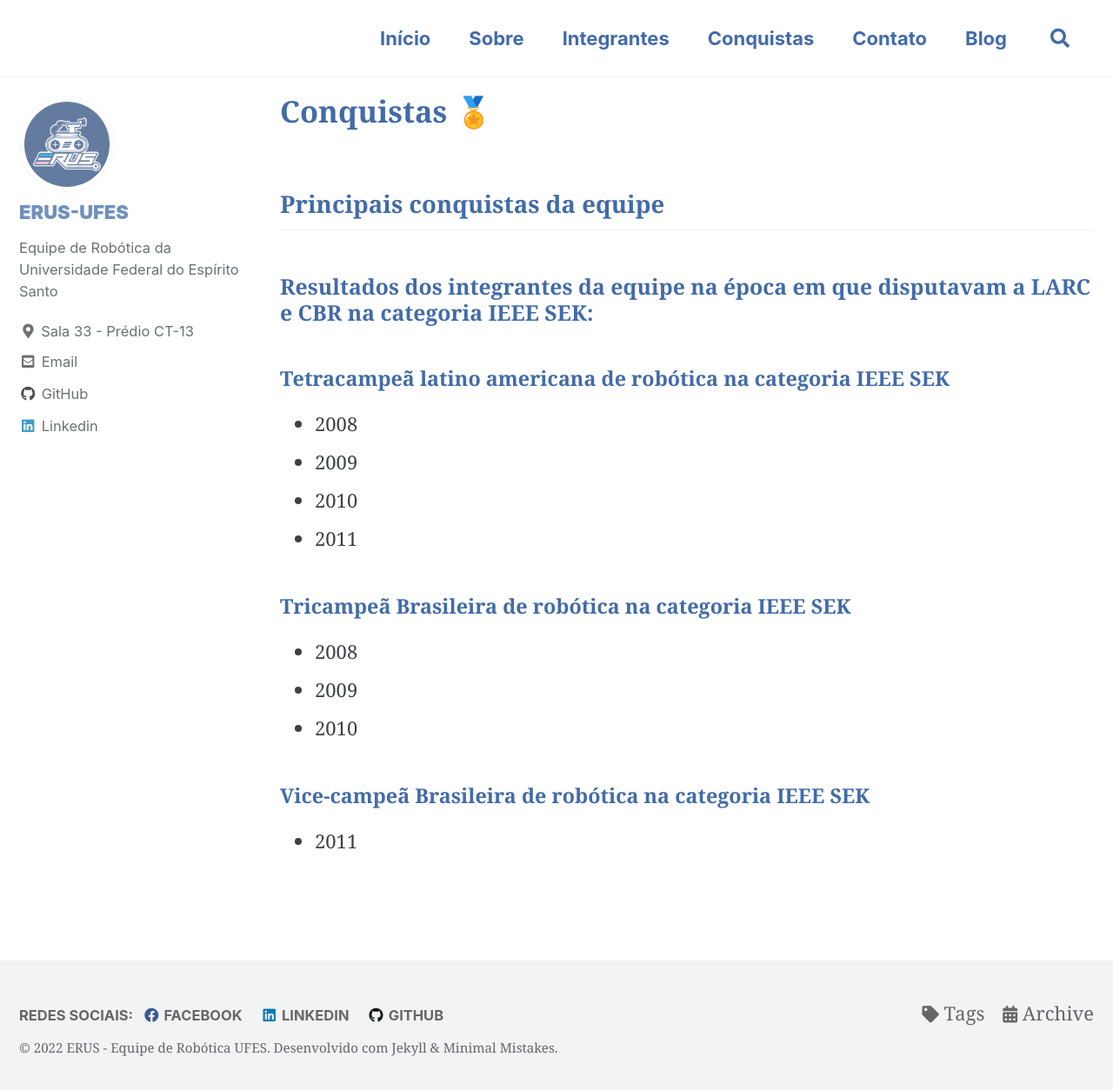
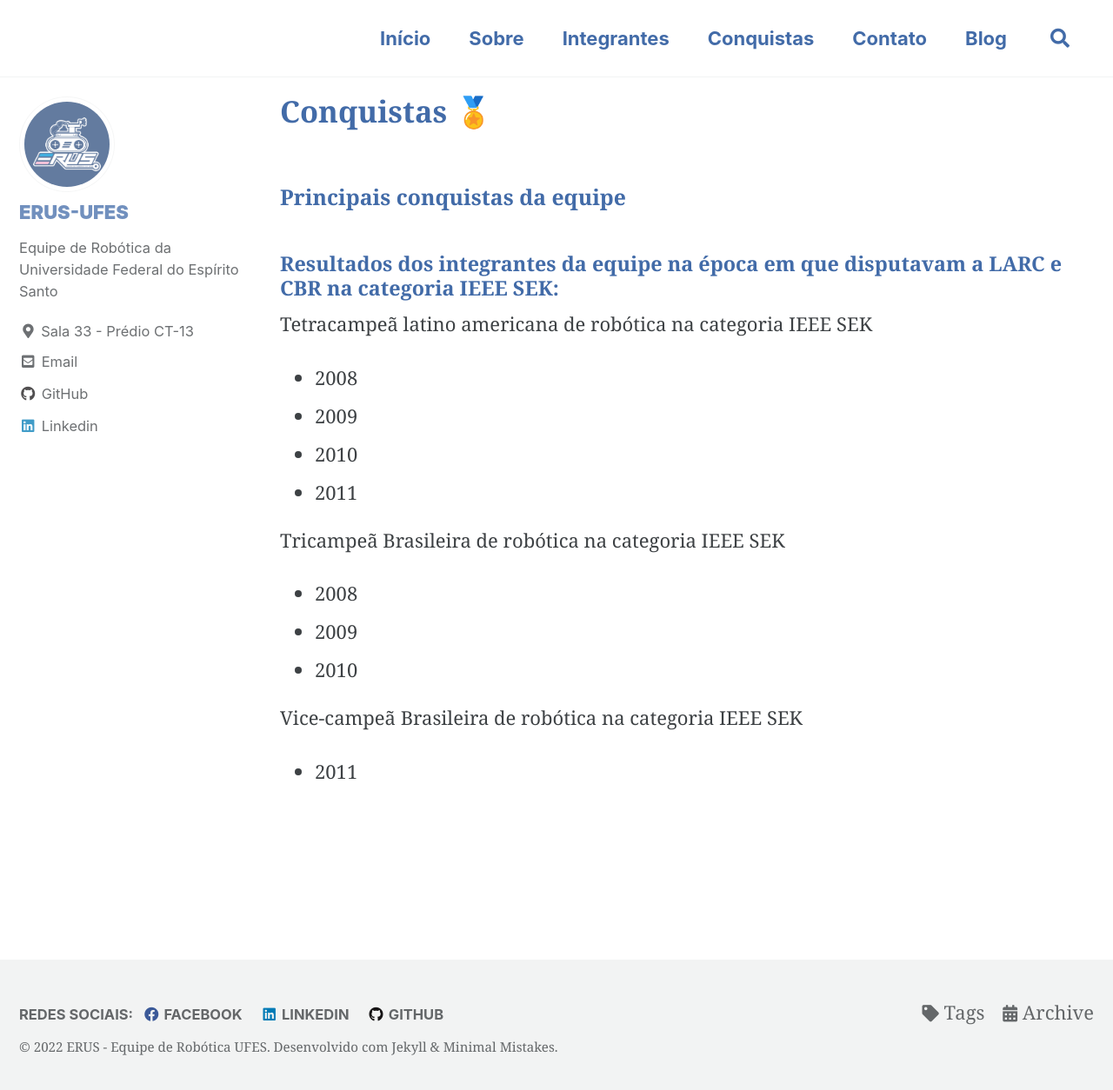
Before and after one commit to erufes/site, a Jekyll site: the page built from _pages/conquistas.md, in a window 1280 px wide and 1260 px high. Shown: the top 1254 px of the window at 87% size. Built offline with Jekyll 4.4.1, drawn with Linux system fonts in a browser that asks for light colours; cached includes are drawn as plain includes.

```diff
--- a/_pages/conquistas.md
+++ b/_pages/conquistas.md
@@ -6,20 +6,20 @@ classes: wide
 author_profile: true
 ---
 
-## Principais conquistas da equipe
+### Principais conquistas da equipe
 
-### Resultados dos integrantes da equipe na época em que disputavam a LARC e CBR na categoria IEEE SEK:
+#### Resultados dos integrantes da equipe na época em que disputavam a LARC e CBR na categoria IEEE SEK:
 
-#### Tetracampeã latino americana de robótica na categoria IEEE SEK
+Tetracampeã latino americana de robótica na categoria IEEE SEK
 - 2008
 - 2009
 - 2010
 - 2011
 
-#### Tricampeã Brasileira de robótica na categoria IEEE SEK
+Tricampeã Brasileira de robótica na categoria IEEE SEK
 - 2008
 - 2009
 - 2010
 
-#### Vice-campeã Brasileira de robótica na categoria IEEE SEK
+Vice-campeã Brasileira de robótica na categoria IEEE SEK
 - 2011
```
